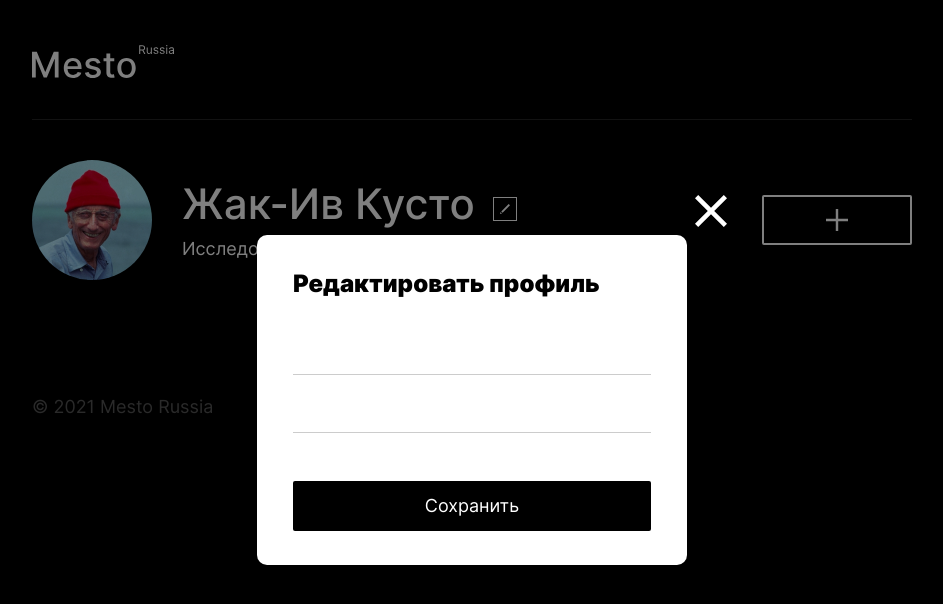
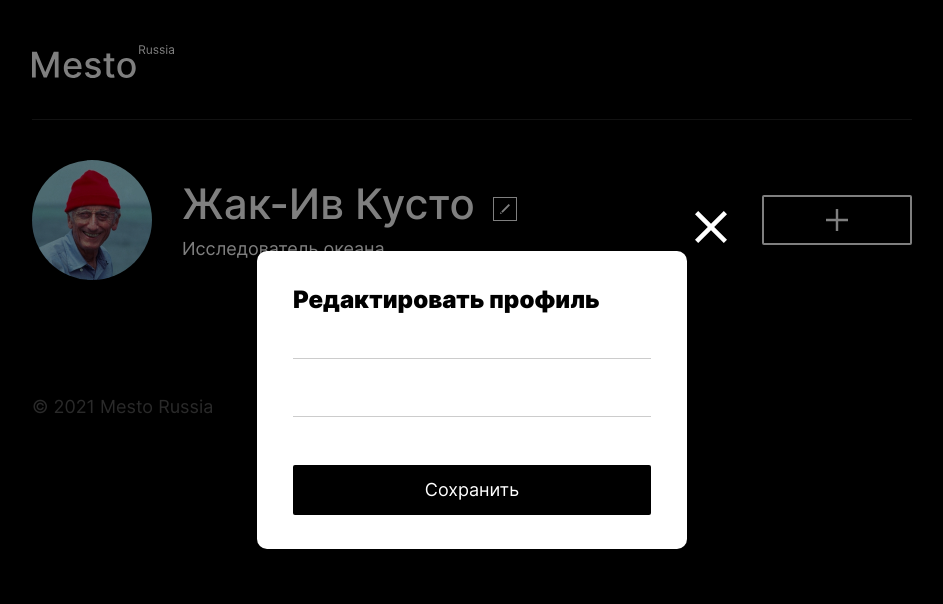
Before and after one commit to M-Metzler/mesto-react, a React (Create React App) app: page / in a window 1280 px wide. Both pictures are taken after a click on the button 672 px from the left and 209 px from the top of the page. Shown: the top 604 px of the page, without its empty margins (168-1111 px from the left). Built offline with nearby package versions, Linux system fonts and the light colour scheme.

Commit message:
feat: создать компоненты попапов

```diff
--- a/src/components/App.js
+++ b/src/components/App.js
@@ -1,7 +1,10 @@
+import React from 'react';
 import Header from './Header';
 import Main from './Main';
 import Footer from './Footer';
-
+import PopupEditProfile from './PopupEditProfile';
+import PopupEditAvatar from './PopupEditAvatar';
+import PopupAddCard from './PopupAddCard';
 
 function App() {
   return (
@@ -11,48 +14,12 @@ function App() {
         <Main />
         <Footer />
       </div>
-
-        <div class="popup popup_type_profile">
-          <form class="popup__container popup__container_type_profile-form" name="profile" action="#" novalidate>
-            <button class="popup__btn-close" type="button" aria-label="кнопка закрыть"></button>
-            <h2 class="popup__title">Редактировать профиль</h2>
-            <input class="popup__text popup__text_type_name" type="text" id="name" name="name" autocomplete="off"
-              minlength="2" maxlength="40" required />
-            <span class="popup__text-error popup__text-error_visible" id="name-error"></span>
-            <input class="popup__text popup__text_type_about-self" type="text" id="about-self" name="about"
-              autocomplete="off" minlength="2" maxlength="200" required />
-            <span class="popup__text-error" id="about-self-error"></span>
-            <button class="popup__btn-save" type="submit">Сохранить</button>
-          </form>
-        </div>
-
-        <div class="popup popup_type_avatar">
-          <form class="popup__container popup__container_type_avatar-form" name="card" action="#" novalidate>
-            <button class="popup__btn-close" type="button" aria-label="кнопка закрыть"></button>
-            <h2 class="popup__title">Обновить аватар</h2>
-            <input class="popup__text popup__text_type_url" type="url" id="avatar" name="avatar" autocomplete="off"
-              placeholder="Ссылка на картинку" required />
-            <span class="popup__text-error" id="avatar-error"></span>
-            <button class="popup__btn-save" type="submit">Сохранить</button>
-          </form>
-        </div>
-
-        <div class="popup popup_type_card">
-          <form class="popup__container popup__container_type_card-form" name="card" action="#" novalidate>
-            <button class="popup__btn-close" type="button" aria-label="кнопка закрыть"></button>
-            <h2 class="popup__title">Новое место</h2>
-            <input class="popup__text popup__text_type_title" type="text" id="title" name="title" autocomplete="off"
-              placeholder="Название" minlength="2" maxlength="30" required />
-            <span class="popup__text-error" id="title-error"></span>
-            <input class="popup__text popup__text_type_url" type="url" id="url" name="url" autocomplete="off"
-              placeholder="Ссылка на картинку" required />
-            <span class="popup__text-error" id="url-error"></span>
-            <button class="popup__btn-save" type="submit">Создать</button>
-          </form>
-        </div>
+      <PopupEditProfile />
+      <PopupEditAvatar />
+      <PopupAddCard />
 
       <div class="popup popup_type_delete-card">
-          <form class="popup__container" name="card" action="#" novalidate>
+        <form class="popup__container" name="card" action="#" noValidate>
           <button class="popup__btn-close" type="button" aria-label="кнопка закрыть"></button>
           <h2 class="popup__title popup__title_type_margin">Вы уверены?</h2>
           <button class="popup__btn-save" type="submit">Да</button>
--- a/src/components/Footer.js
+++ b/src/components/Footer.js
@@ -1,3 +1,4 @@
+import React from 'react';
 
 function Footer() {
     return (
--- a/src/components/Header.js
+++ b/src/components/Header.js
@@ -1,3 +1,4 @@
+import React from 'react';
 import headerLogo from '../images/logo.svg';
 
 function Header() {
--- a/src/components/Main.js
+++ b/src/components/Main.js
@@ -1,3 +1,4 @@
+import React from 'react';
 import avatarCusto from '../images/Cousteau.jpg';
 
 function Main() {
--- /dev/null
+++ b/src/components/PopupAddCard.js
@@ -0,0 +1,17 @@
+import React from "react";
+import PopupWithForm from "./PopupWithForm";
+
+function PopupAddCard() {
+    return (
+        <PopupWithForm name='card' title='Новое место' buttonText='Создать'>
+            <input className="popup__text popup__text_type_title" type="text" id="title" name="title" autoComplete="off"
+                placeholder="Название" minlength="2" maxlength="30" required />
+            <span className="popup__text-error" id="title-error"></span>
+            <input className="popup__text popup__text_type_url" type="url" id="url" name="url" autoComplete="off"
+                placeholder="Ссылка на картинку" required />
+            <span className="popup__text-error" id="url-error"></span>
+        </PopupWithForm>
+    );
+}
+
+export default PopupAddCard;
--- /dev/null
+++ b/src/components/PopupEditAvatar.js
@@ -0,0 +1,14 @@
+import React from "react";
+import PopupWithForm from "./PopupWithForm";
+
+function PopupEditAvatar() {
+    return (
+        <PopupWithForm name='avatar' title='Обновить аватар' buttonText='Сохранить'>
+            <input className="popup__text popup__text_type_url" type="url" id="avatar" name="avatar" autoComplete="off"
+                placeholder="Ссылка на картинку" required />
+            <span className="popup__text-error" id="avatar-error"></span>
+        </PopupWithForm>
+    );
+}
+
+export default PopupEditAvatar;
--- /dev/null
+++ b/src/components/PopupEditProfile.js
@@ -0,0 +1,17 @@
+import React from "react";
+import PopupWithForm from "./PopupWithForm";
+
+function PopupEditProfile() {
+    return (
+        <PopupWithForm name='profile' title='Редактировать профиль' buttonText='Сохранить'>
+            <input className="popup__text popup__text_type_name" type="text" id="name" name="name" autoComplete="off"
+                minlength="2" maxlength="40" required />
+            <span className="popup__text-error popup__text-error_visible" id="name-error"></span>
+            <input className="popup__text popup__text_type_about-self" type="text" id="about-self" name="about"
+                autoComplete="off" minlength="2" maxlength="200" required />
+            <span className="popup__text-error" id="about-self-error"></span>
+        </PopupWithForm>
+    );
+}
+
+export default PopupEditProfile;
--- a/src/components/PopupWithForm.js
+++ b/src/components/PopupWithForm.js
@@ -1,11 +1,16 @@
-function PopupWithForm({name, title}) {
+import React from 'react';
+
+function PopupWithForm({ name, title, children, buttonText }) {
     return (
         <div className={`popup popup_type_${name}`}>
-          <form className={`popup__container popup__container_type_${name}-form`} name={name} action="#" novalidate>
+          <form className={`popup__container popup__container_type_${name}-form`} name={name} action="#" noValidate>
             <button className="popup__btn-close" type="button" aria-label="кнопка закрыть"></button>
-            <h2 className="popup__title popup__title_type_margin">{title}</h2>
-            <button className="popup__btn-save" type="submit">Да</button>
+          <h2 className="popup__title popup__title_type_margin">{title}</h2>
+          {children}
+          <button className="popup__btn-save" type="submit">{buttonText}</button>
           </form>
         </div>
     );
 }
+
+export default PopupWithForm;
```
Lines whose indentation alone changed are shown as unchanged.
